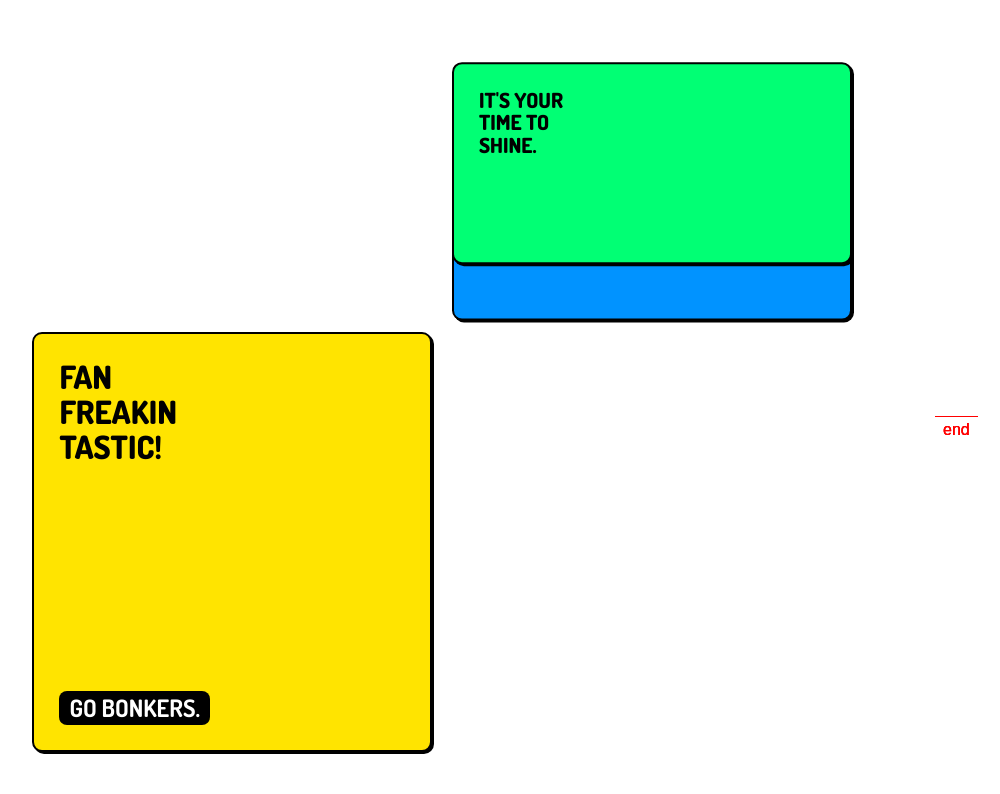
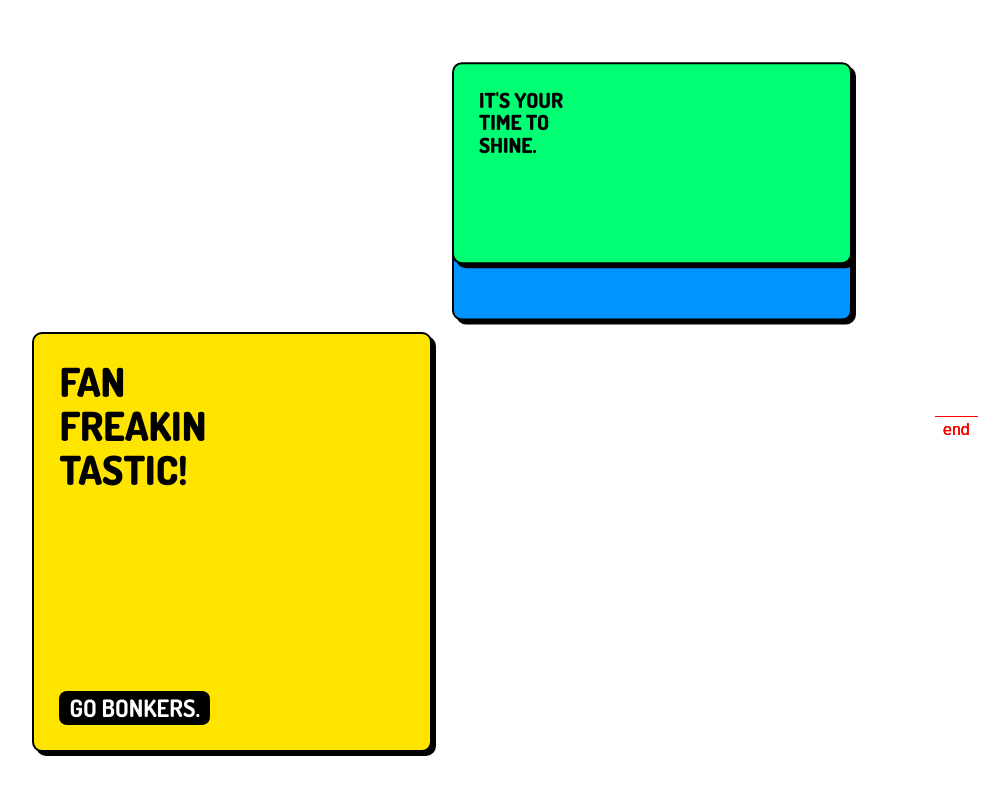
Before and after one commit to Tom-Okafor/advanced-frontends, a plain HTML site: page animations/bonkers-challenge/index.html in a window 1280 px wide. Shown: the part 804-1598 px from the top of the page, without its empty margins (198-1198 px from the left). Drawn offline with Linux system fonts and the light colour scheme.

Commit message:
style: increase font size of h2 and increase box shadow of the cards

```diff
--- a/animations/bonkers-challenge/style.css
+++ b/animations/bonkers-challenge/style.css
@@ -31,7 +31,7 @@ main {
     border: 2px solid black;
     border-radius: 10px;
     padding: 25px;
-    box-shadow: 2px 2px black;
+    box-shadow: 4px 4px black;
     text-transform: uppercase;
     line-height: 1.1;
   }
@@ -61,7 +61,7 @@ main {
 }
 
 h2 {
-    font-size: 2rem;
+    font-size: 2.5rem;
     font-weight: 800;
 }
 
```
